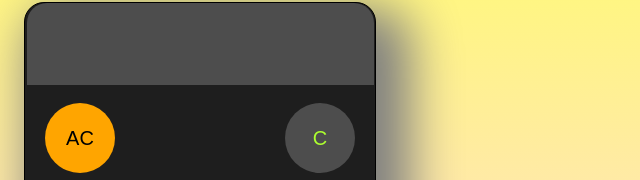
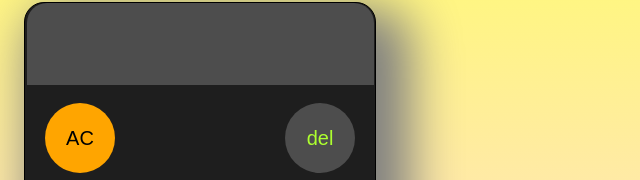
Before and after one commit to bladex0p/calculator, a plain HTML site: page index.html in a window 1280 px wide. Shown: the part 155-335 px from the top of the page, 448-1088 px from the left. Drawn offline with Linux system fonts and the light colour scheme.

Commit message:
Update index.html

```diff
--- a/index.html
+++ b/index.html
@@ -37,7 +37,7 @@
             </div>
 
             <div class="operators">
-                <button class="btn OP" onclick="clearOne()">C</button>
+                <button class="btn OP" onclick="clearOne()">del</button>
                 <button class="btn OP" onclick="appendToDisplay('*')">x</button>
                 <button class="btn OP" onclick="appendToDisplay('/')">/</button>
                 <button class="btn OP" onclick="appendToDisplay('-')">-</button>
```
